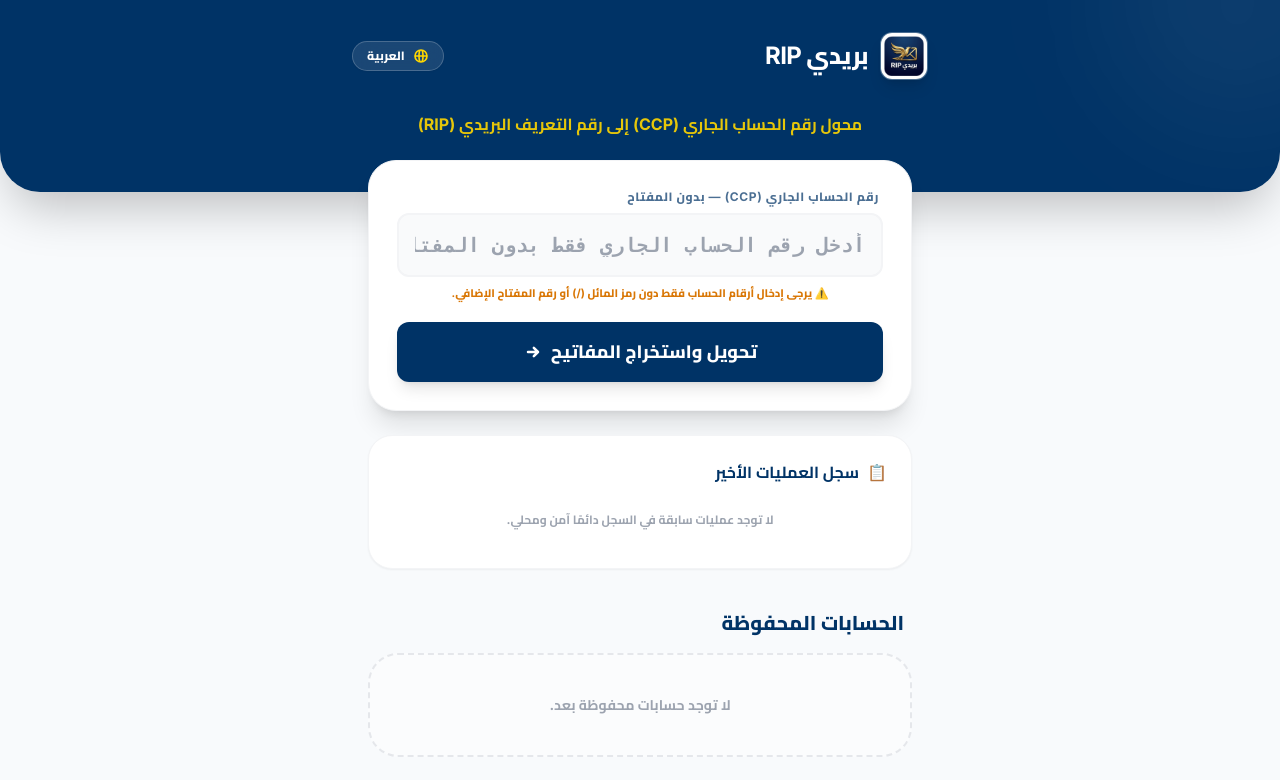
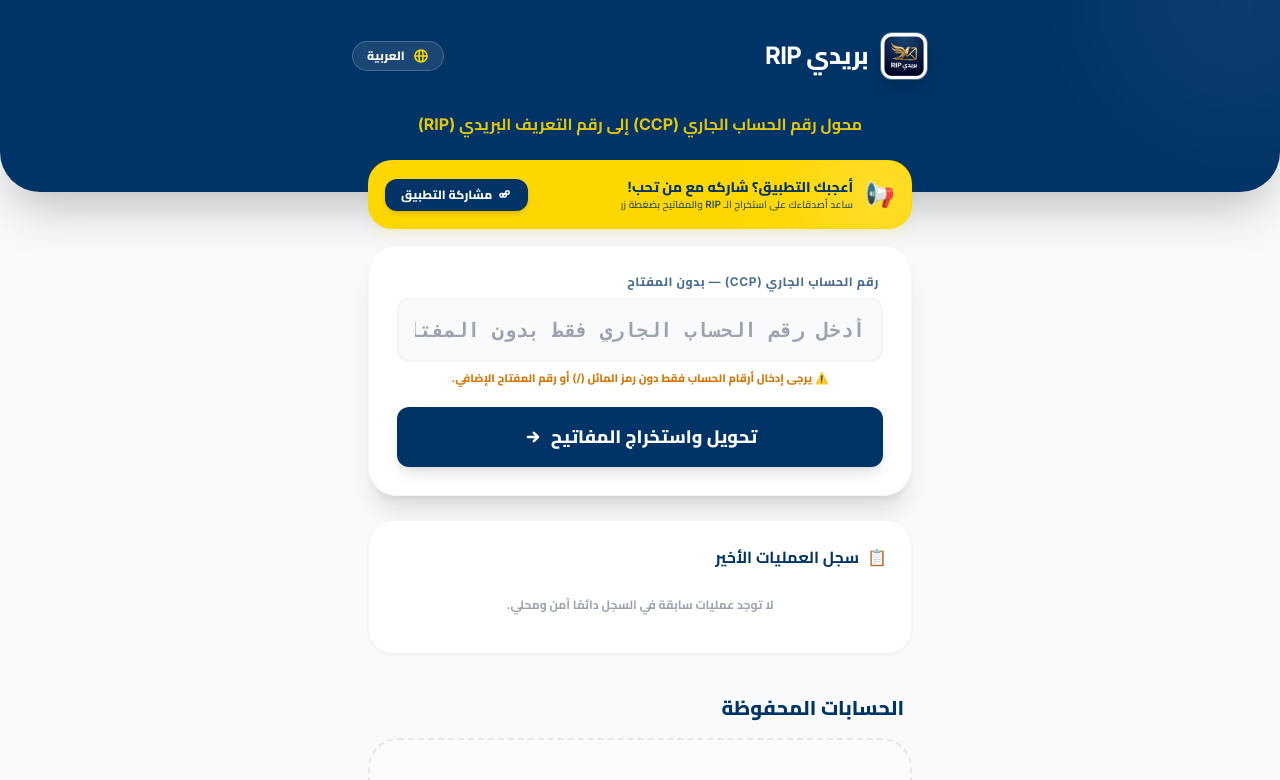
Before and after one commit to Salah-dz-14/DZ-Post-CCP-RIP, a React (Vite) app: page / in a window 1280 px wide. Shown: the top 780 px of the page. Built offline with nearby package versions, Linux system fonts and the light colour scheme.

Commit message:
feat: add app sharing feature
Implement Web Share API and clipboard fallback to allow users to easily share the application link with others.

```diff
--- a/App.tsx
+++ b/App.tsx
@@ -41,6 +41,7 @@
     return [];
   });
   const [isOnline, setIsOnline] = useState(typeof navigator !== 'undefined' ? navigator.onLine : true);
+  const [copiedAppUrl, setCopiedAppUrl] = useState(false);
 
   const t = TRANSLATIONS[lang];
   const isArabic = lang === 'ar';
@@ -115,6 +116,33 @@
     });
   };
 
+  const handleShareApp = async () => {
+    const appUrl = typeof window !== 'undefined' ? window.location.href : 'https://barid-rip.com';
+    const text = `${t.shareAppText || ''} ${appUrl}`;
+
+    if (typeof navigator !== 'undefined' && navigator.share) {
+      try {
+        await navigator.share({
+          title: t.title,
+          text: text,
+          url: appUrl
+        });
+      } catch (err) {
+        if (typeof navigator.clipboard !== 'undefined') {
+          await navigator.clipboard.writeText(text);
+          setCopiedAppUrl(true);
+          setTimeout(() => setCopiedAppUrl(false), 2000);
+        }
+      }
+    } else {
+      if (typeof navigator !== 'undefined' && navigator.clipboard) {
+        await navigator.clipboard.writeText(text);
+        setCopiedAppUrl(true);
+        setTimeout(() => setCopiedAppUrl(false), 2000);
+      }
+    }
+  };
+
   const handleSave = (customName: string) => {
     if (!result) return;
 
@@ -171,6 +199,40 @@
 
       {/* Main Content */}
       <main className="flex-1 -mt-8 px-4 pb-20 max-w-xl mx-auto w-full relative z-20">
+        {/* Share App Quick Call-to-Action */}
+        <div className="bg-[#FFD700] text-[#003366] rounded-[24px] p-4 mb-4 flex items-center justify-between gap-3 shadow-lg shadow-[#FFD700]/10 border border-[#FFD700]/20 relative overflow-hidden animate-in fade-in duration-300">
+          <div className="absolute top-0 right-0 w-32 h-32 bg-white/20 rounded-full translate-x-8 -translate-y-8 blur-2xl pointer-events-none"></div>
+          <div className="flex items-center gap-3 relative z-10 min-w-0">
+            <span className="text-2xl">📢</span>
+            <div className="min-w-0">
+              <p className="font-black text-xs md:text-sm truncate">
+                {lang === 'ar' ? 'أعجبك التطبيق؟ شاركه مع من تحب!' : lang === 'fr' ? 'Vous aimez l\'application ? Partagez-la !' : 'Love the app? Share it with friends!'}
+              </p>
+              <p className="text-[10px] opacity-80 truncate font-semibold">
+                {lang === 'ar' ? 'ساعد أصدقاءك على استخراج الـ RIP والمفاتيح بضغطة زر' : lang === 'fr' ? 'Aidez vos proches à générer leur RIP facilement' : 'Help others calculate their RIP and keys easily'}
+              </p>
+            </div>
+          </div>
+          <button
+            onClick={handleShareApp}
+            className="px-4 py-2 bg-[#003366] text-white hover:bg-[#002244] font-black rounded-xl text-xs flex items-center gap-1.5 transition-all active:scale-95 shadow-md flex-shrink-0 relative z-10"
+          >
+            {copiedAppUrl ? (
+              <>
+                <span>✓</span>
+                <span>{lang === 'ar' ? 'تم النسخ!' : lang === 'fr' ? 'Copié !' : 'Copied!'}</span>
+              </>
+            ) : (
+              <>
+                <svg className="w-3.5 h-3.5" fill="none" stroke="currentColor" viewBox="0 0 24 24">
+                  <path strokeLinecap="round" strokeLinejoin="round" strokeWidth="2.5" d="M8.684 10.742l4.632-2.316a3 3 0 11.517 1.03l-4.632 2.316m0 0a3 3 0 11-.517-1.03l4.632-2.316m-4.632 2.316a3 3 0 11-.517 1.03" />
+                </svg>
+                <span>{t.shareAppBtn || 'Share'}</span>
+              </>
+            )}
+          </button>
+        </div>
+
         <div className="bg-white rounded-[28px] shadow-xl p-7 border border-gray-100">
           <form onSubmit={handleCalculate} className="space-y-5">
             <div>
--- a/constants.tsx
+++ b/constants.tsx
@@ -47,7 +47,9 @@
     backupSectionTitle: 'النسخ الاحتياطي واستعادة البيانات',
     historyLogTitle: 'سجل العمليات الأخير',
     noHistoryLog: 'لا توجد عمليات سابقة في السجل دائمًا آمن ومحلي.',
-    clearHistoryBtn: 'مسح السجل بالكامل'
+    clearHistoryBtn: 'مسح السجل بالكامل',
+    shareAppBtn: 'مشاركة التطبيق',
+    shareAppText: 'تطبيق "بريدي RIP" 🇩🇿 لاستخراج رقم الـ RIP ومفاتيح حساب الحساب الجاري البريدي بنقرة واحدة آمن وسريع 100%! جربه الآن:'
   },
   fr: {
     title: 'Baridi RIP',
@@ -88,7 +90,9 @@
     backupSectionTitle: 'Sauvegarde & Restauration des données',
     historyLogTitle: 'Historique récent',
     noHistoryLog: 'Aucune conversion récente (100% s@curisé & local).',
-    clearHistoryBtn: 'Effacer l\'historique'
+    clearHistoryBtn: 'Effacer l\'historique',
+    shareAppBtn: 'Partager l\'application',
+    shareAppText: 'Application "Baridi RIP" 🇩🇿 - Convertissez votre compte CCP en RIP et calculez vos clés en un clic, 100% sécurisé ! Essayez-le ici :'
   },
   en: {
     title: 'Baridi RIP',
@@ -129,6 +133,8 @@
     backupSectionTitle: 'Backup & Restore Data',
     historyLogTitle: 'Recent Calculations History',
     noHistoryLog: 'No recent conversions found in your local history.',
-    clearHistoryBtn: 'Clear History'
+    clearHistoryBtn: 'Clear History',
+    shareAppBtn: 'Share Application',
+    shareAppText: '"Baridi RIP" App 🇩🇿 - Convert Algerian CCP to RIP and calculate keys safely with one click, 100% secure! Try it here:'
   }
 };
--- a/types.ts
+++ b/types.ts
@@ -68,4 +68,6 @@
   historyLogTitle?: string;
   noHistoryLog?: string;
   clearHistoryBtn?: string;
+  shareAppBtn?: string;
+  shareAppText?: string;
 }
```
